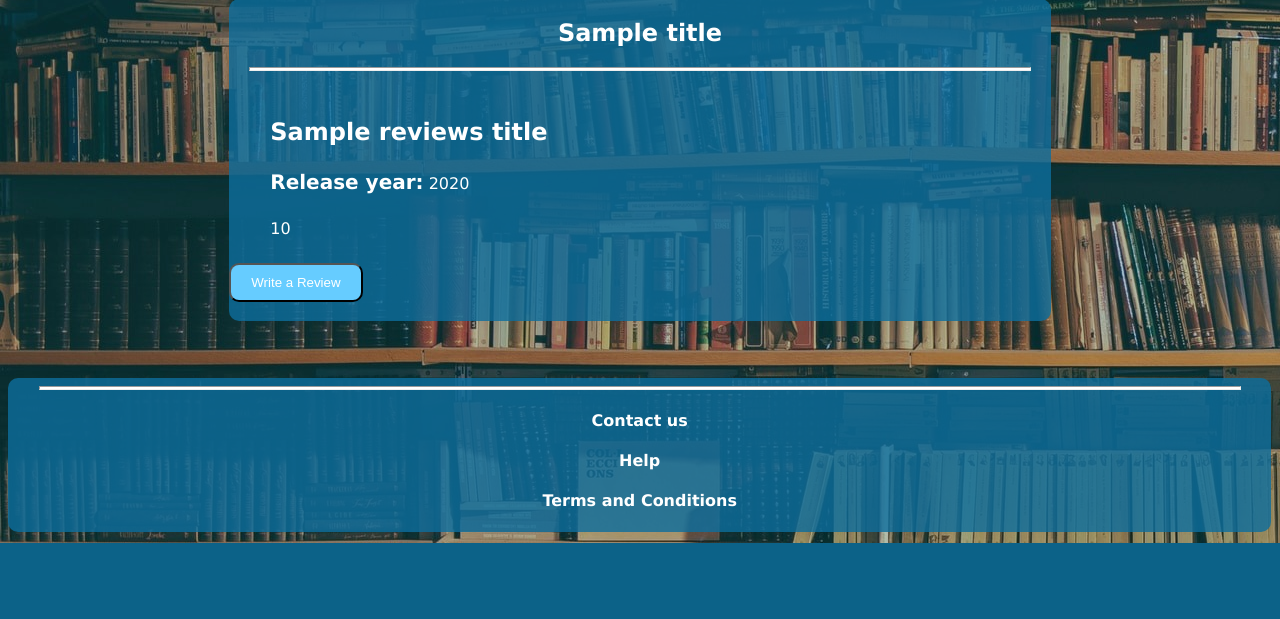
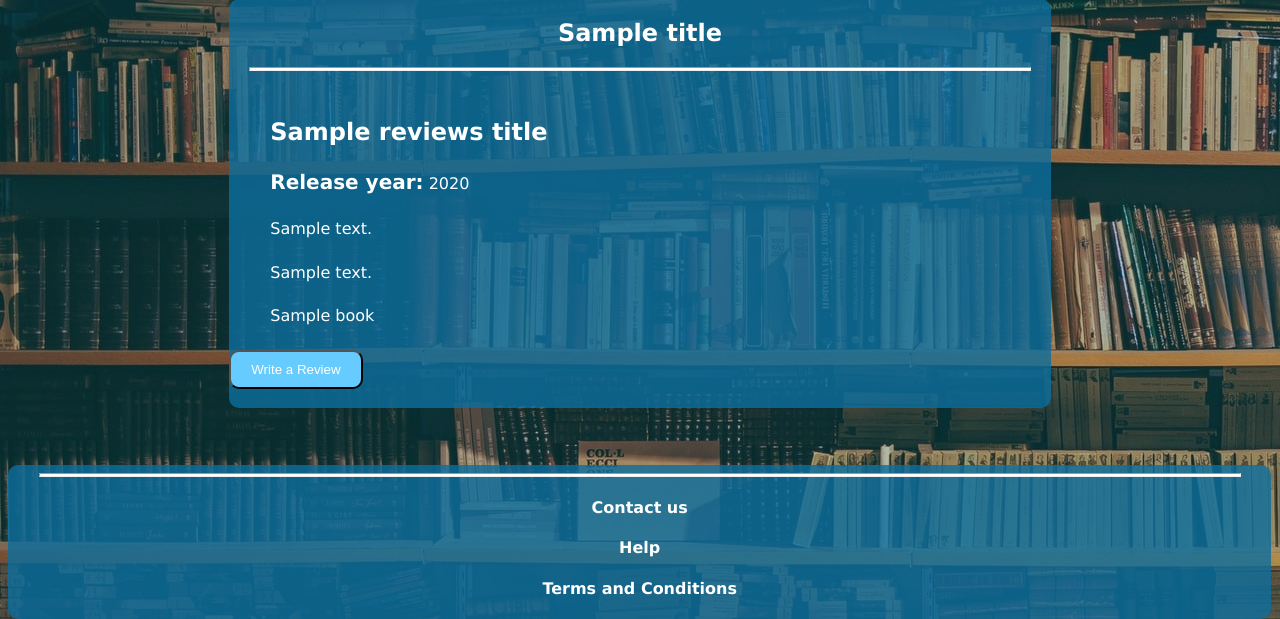
Before and after one commit to s-rofe/bookstore-web-app, a Flask app: template library/templates/books/reviews.html in a window 1280 px wide. Shown: the part 257-876 px from the top of the page. Before the commit the page ends 800 px from the top, so only its background shows below. Run offline with Flask 2, Linux system fonts and the light colour scheme; the template is opened without the code that fills it: most values are stand-ins (such as "Sample title", 1, 10 or a date in 2020).

Commit message:
reviews display

```diff
--- a/library/reviews/reviews.py
+++ b/library/reviews/reviews.py
@@ -13,7 +13,7 @@ reviews_blueprint = Blueprint("reviews_bp", __name__)
 
 @reviews_blueprint.route('/reviews/<book_id>', methods=['GET'])
 def reviews(book_id):
-    reviews_list = services.get_reviews(book_id, repo.repo_instance)
+    reviews_list = services.get_reviews(int(book_id), repo.repo_instance)
     book = services.get_book_by_id(int(book_id), repo.repo_instance)
     return render_template(
         'books/reviews.html',
--- a/library/templates/books/reviews.html
+++ b/library/templates/books/reviews.html
@@ -8,8 +8,11 @@
 
     <!-- add reveiws here -->
     {% for reviews in reviews_list %}
-        <p>{{ reviews.review-text }}</p>
+        <p>{{ reviews }}</p>
     {% endfor %}
+
+    <p>{{ reviews }} </p>
+    <p>{{ book }} </p>
 
     <button class="write-review" onclick="location.href='{{ url_for('reviews_bp.write_comment') }}'">Write a Review</button>
     <br>
```
